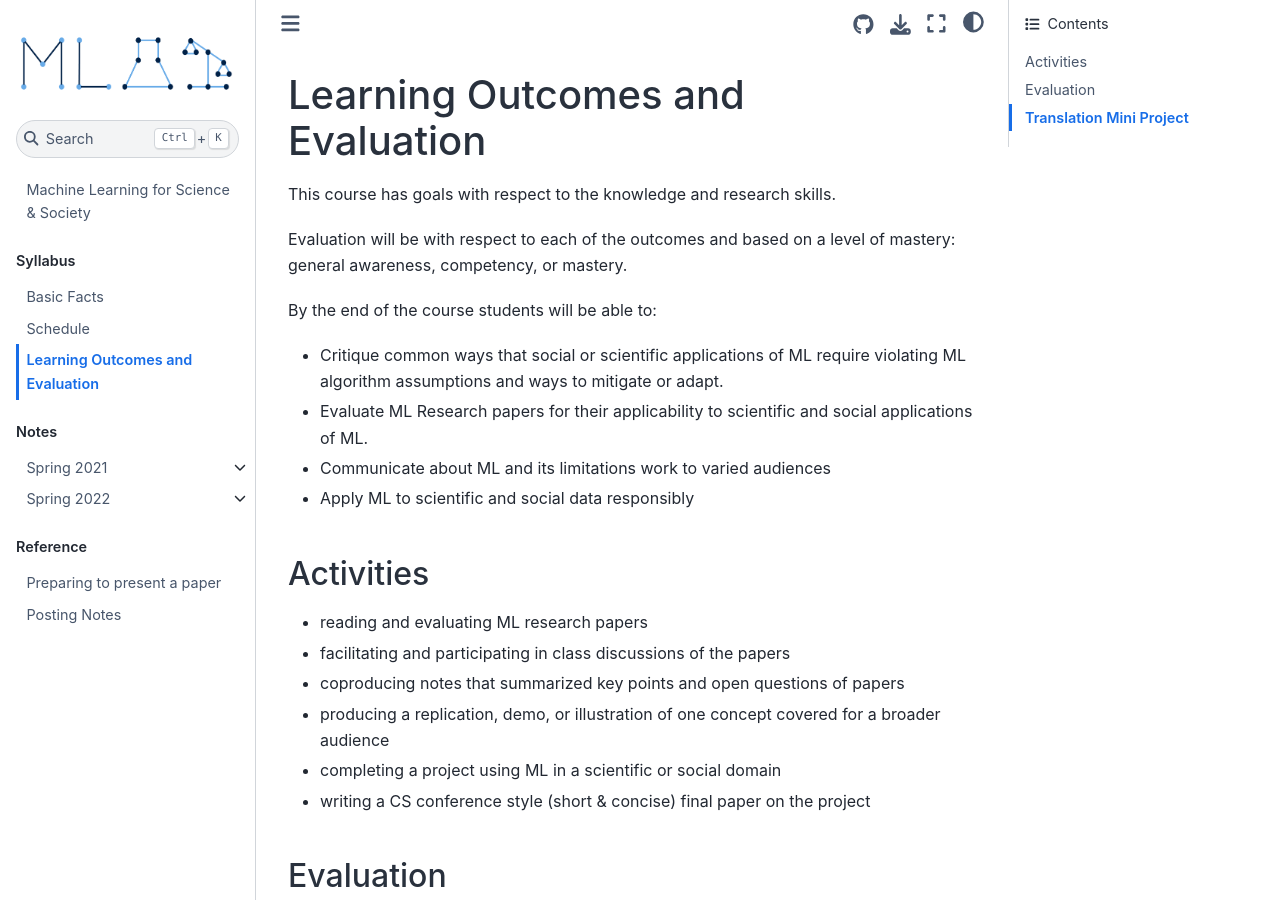
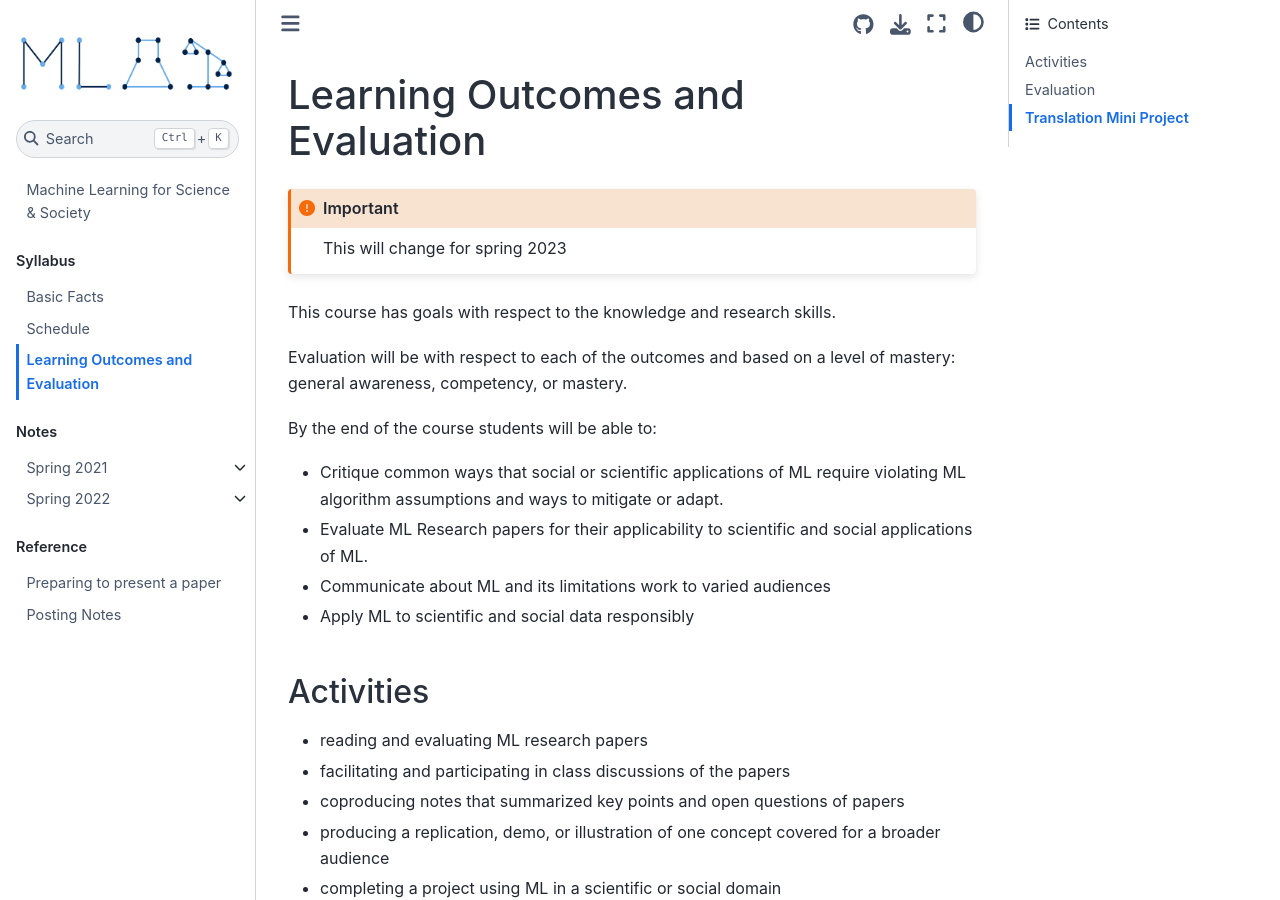
Before and after one commit to ml4scisoc/ml4scisoc.github.io, a Jupyter Book: the page built from syllabus/learning.md, in a window 1280 px wide and 900 px high. Built offline with Jupyter Book 1.0.4 settings and Sphinx 7.4.7 and the Sphinx Book theme 1.1.4, drawn with Linux system fonts in a browser that asks for light colours; pages that are not in the unit, such as notebooks, are missing from menus.

Commit message:
Update learning.md

````diff
--- a/syllabus/learning.md
+++ b/syllabus/learning.md
@@ -1,5 +1,8 @@
 # Learning Outcomes and Evaluation
 
+```{important}
+This will change for spring 2023
+```
 
 This course has goals with respect to the knowledge and research skills.
 
````
